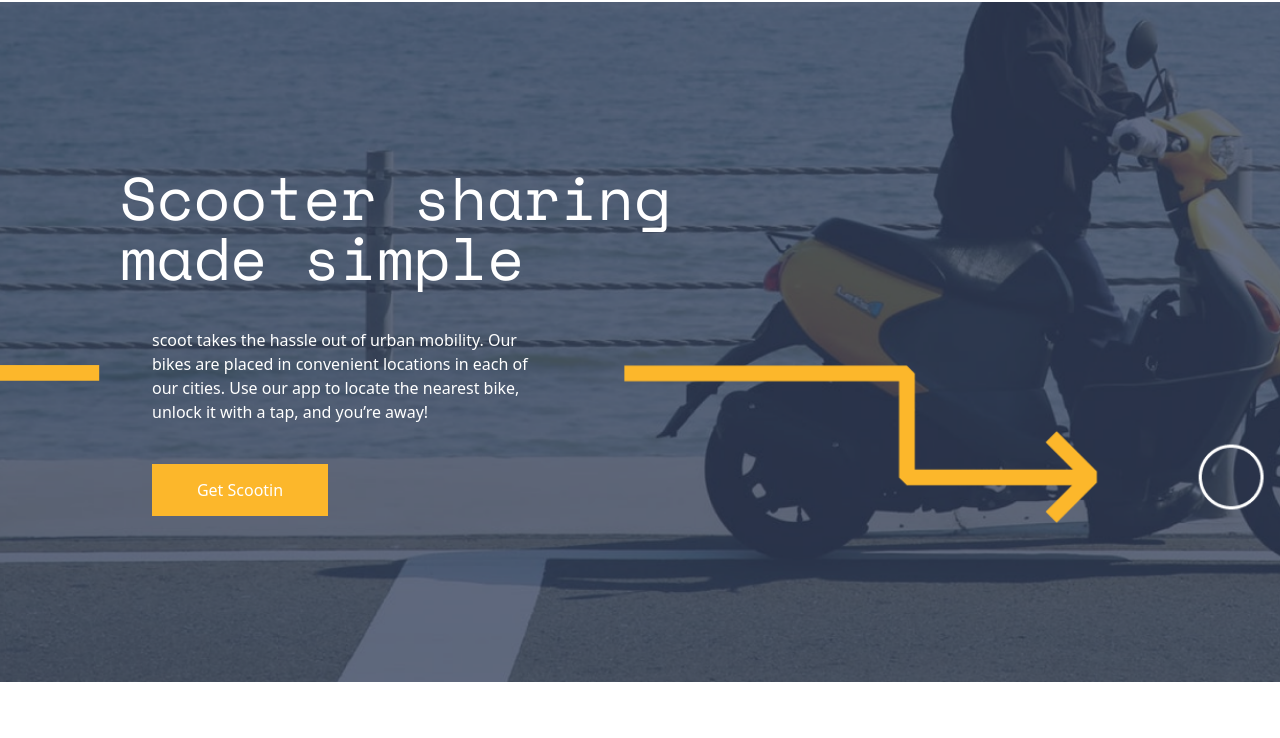
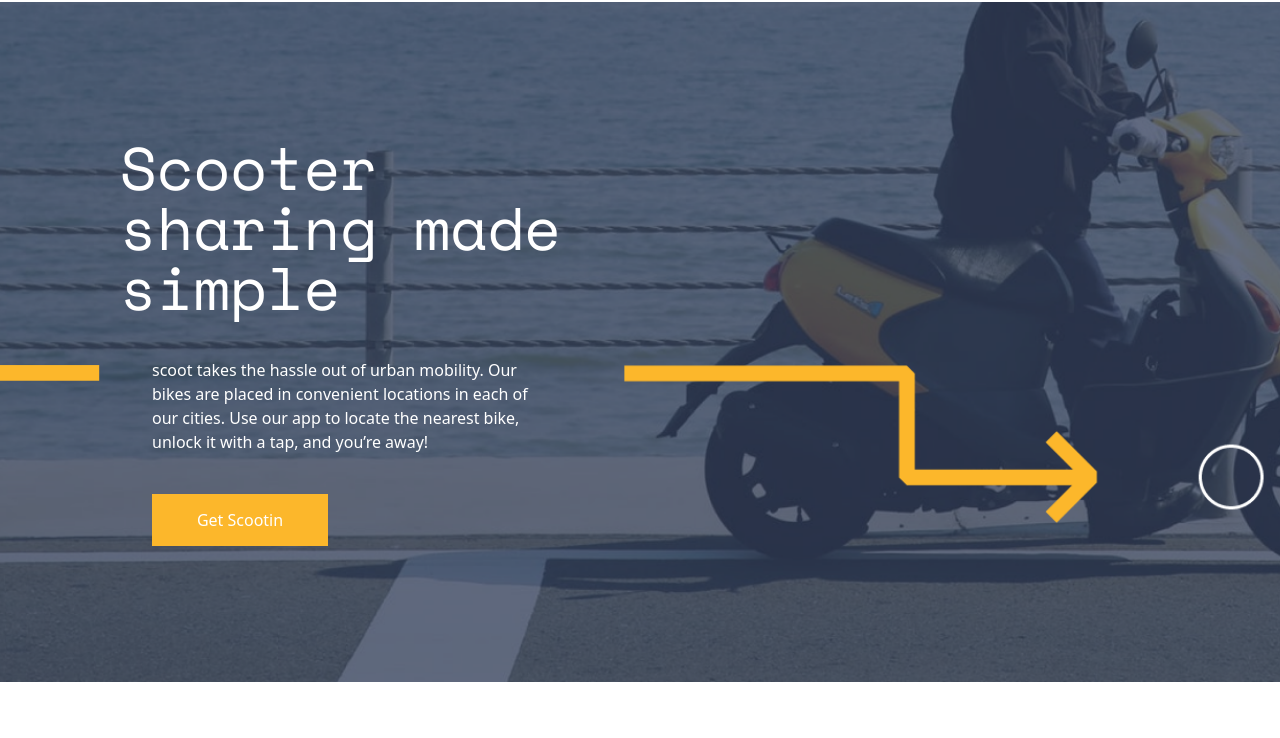
Before and after one commit to ShohsultonIsoqov/scoot, a plain HTML site: page Exam.scoot/index.html in a window 1280 px wide. Shown: the part 62-800 px from the top of the page. Drawn offline with nearby package versions, Linux system fonts and the light colour scheme.

Commit message:
Update index.html

```diff
--- a/Exam.scoot/index.html
+++ b/Exam.scoot/index.html
@@ -83,7 +83,7 @@
         <section
             class="container bg-hero-phone bg-cover bg-center bg-no-repeat md:bg-tablet h-[735px] md:h-[1000px] xl:bg-hero xl:h-[680px] flex items-center justify-start">
             <div class="flex flex-col md:ml-10 gap-10 items-center xl:items-start text-center xl:text-start">
-                <h1 class="text-white text-6xl font-space w-[600px]">Scooter sharing made simple</h1>
+                <h1 class="text-white text-6xl font-space w-[500px]">Scooter sharing made simple</h1>
                 <div
                     class="xl:ml-8 2xl:ml-36 ml-0 lg:ml-12 xl:w-[405px] flex flex-col gap-10 items-center xl:items-start">
                     <p class="text-white text-lendeca w-[400px]">scoot takes the hassle out of urban mobility. Our bikes are
```
